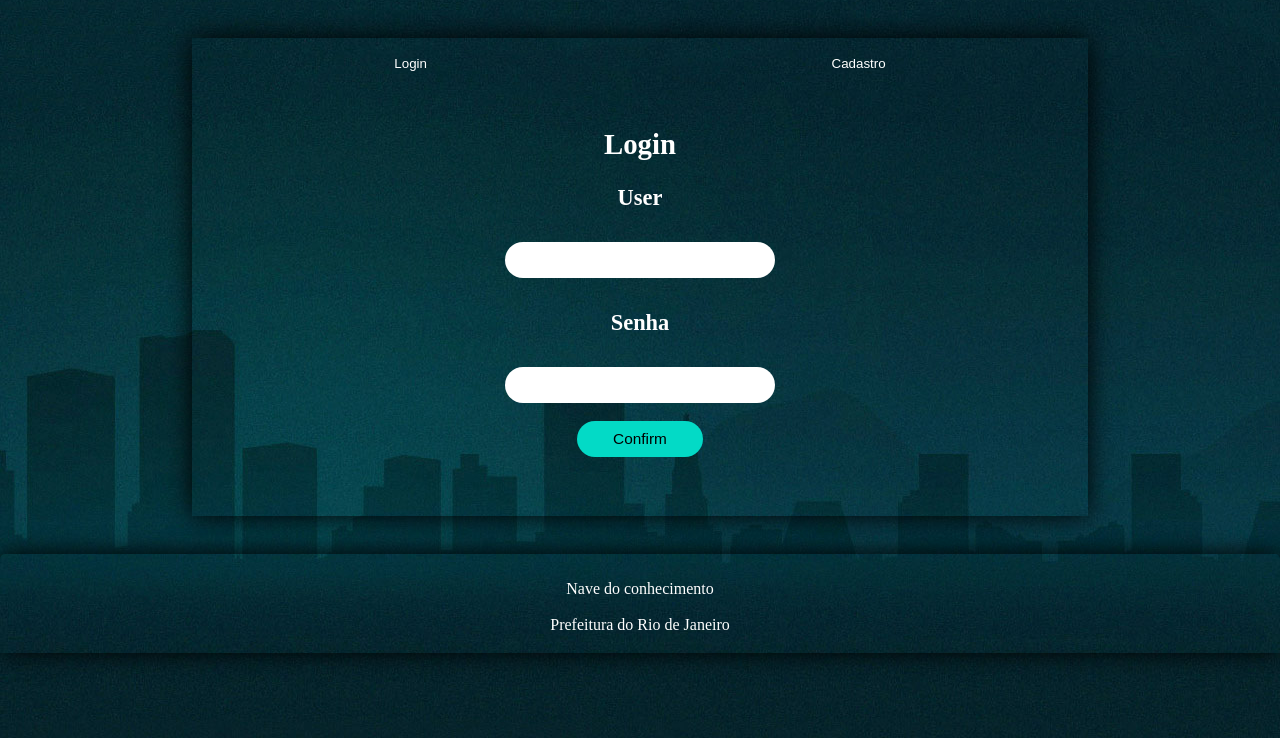
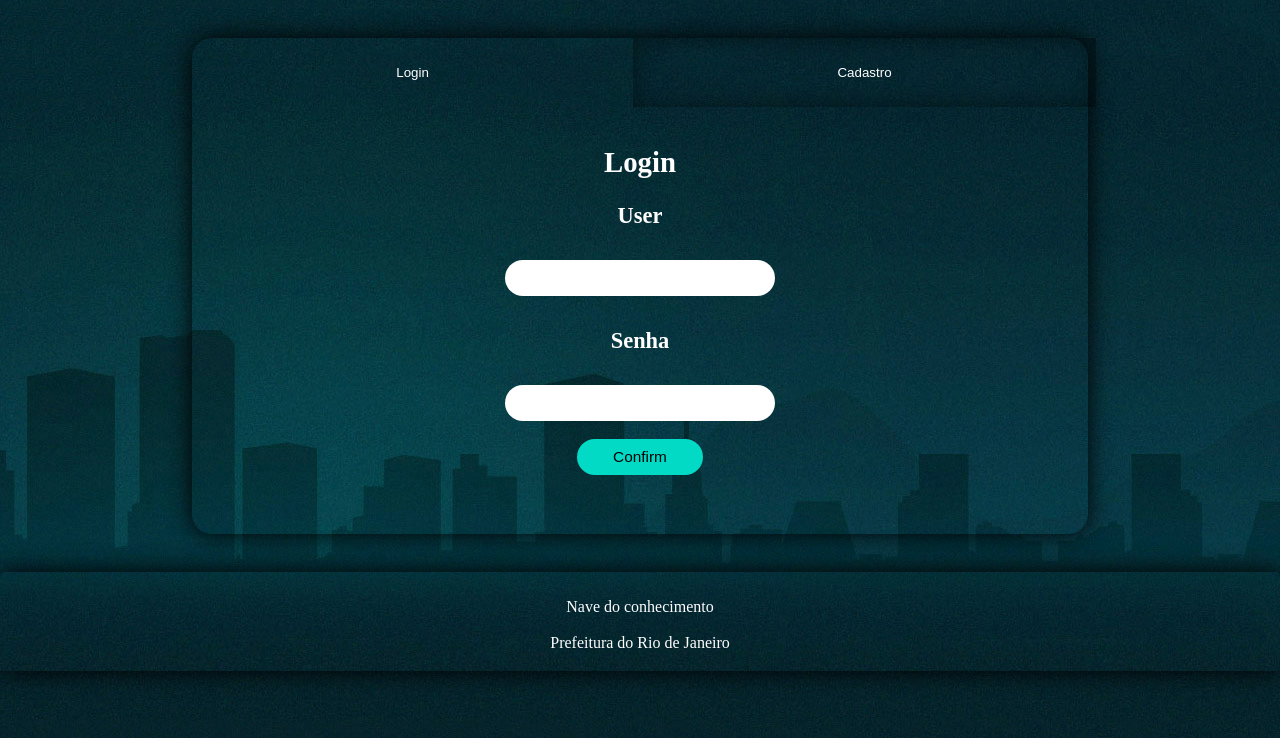
Before and after one commit to subaru3rem/Nave_do_conhecimento, a Flask app: page /user in a window 1280 px wide. Shown: the part 62-800 px from the top of the page. Run offline with Flask 2, Linux system fonts and the light colour scheme.

Commit message:
css e javascript da area do aluno atualizados

```diff
--- a/main.py
+++ b/main.py
@@ -10,7 +10,7 @@ mydb = mysql.connector.connect(
     database = 'serve_nave'
 )
 cursor = mydb.cursor()
-#jp é um cuzão
+
 app = Flask(__name__)
 app.config['SECRET_KEY'] = 'secret-key-goes-here'
 
@@ -37,7 +37,7 @@ def validacion():
         login = request.form.get("login")
         senha = request.form.get("senha")
         sql = f"select senha from usuarios where login='{login}'"
-        cursor.execute(verificação)
+        cursor.execute(sql)
         verificação = cursor.fetchone()
         print(verificação)
         if verificação == None:
--- a/static/style/style_area do aluno.css
+++ b/static/style/style_area do aluno.css
@@ -36,19 +36,23 @@
 #destaque{
   box-shadow:0px 0px 25px rgba(0, 0, 0, 1);
   margin: 3% 15% 3% 15% ;
+  border-radius: 20px 20px 20px 20px;
 }
 #menu{
   display: flex;
   justify-content: space-around;
   align-items: center;
-  padding: 0px 0px 0px 0px;
+  border-radius: 20px 20px 20px 20px;
 }
 #menu button{
-  padding: 2% 22.5%;
+  padding: 3% 22.8%;
   background-color: rgba(0, 0, 0, 0);
   color: var(--TextoPrincipal);
   border: none;
   margin: none;
+}
+#btcad{
+  box-shadow: inset 0px 0px 25px rgba(0, 0, 0, 0.5);
 }
 #cad{
   display: none;
--- a/templates/area do aluno.html
+++ b/templates/area do aluno.html
@@ -10,14 +10,16 @@
         function bt_log() {
             document.getElementById('cad').style.display = 'none';
             document.getElementById('log').style.display = 'block';
-            document.getElementById('btcad').style.boxShadow = '0px 0px 25px rgba(0, 0, 0, 1)';
+            document.getElementById('btcad').style.boxShadow = 'inset 0px 0px 25px rgba(0, 0, 0, 0.5)';
             document.getElementById('btlog').style.boxShadow = 'none';
+            document.getElementById('btcad').style.borderRadius =  '0px 20px 0px 0px';
         }
         function bt_cad() {
             document.getElementById('log').style.display = 'none';
             document.getElementById('cad').style.display = 'block';
-            document.getElementById('btlog').style.boxShadow = '0px 0px 25px rgba(0, 0, 0, 1)';
+            document.getElementById('btlog').style.boxShadow = 'inset 0px 0px 25px rgba(0, 0, 0, 0.5)';
             document.getElementById('btcad').style.boxShadow = 'none';
+            document.getElementById('btlog').style.borderRadius = '20px 0px 0px 0px';
         }
     </script>
 
```
